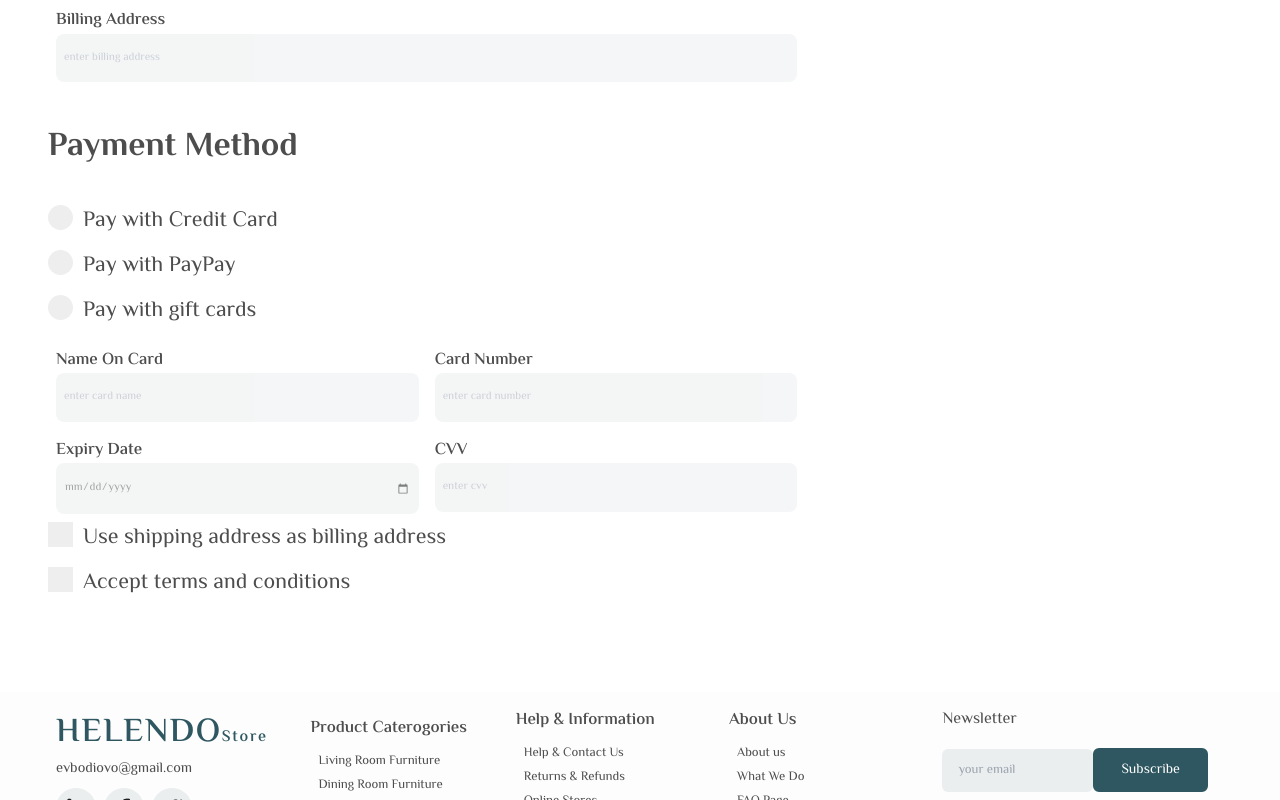
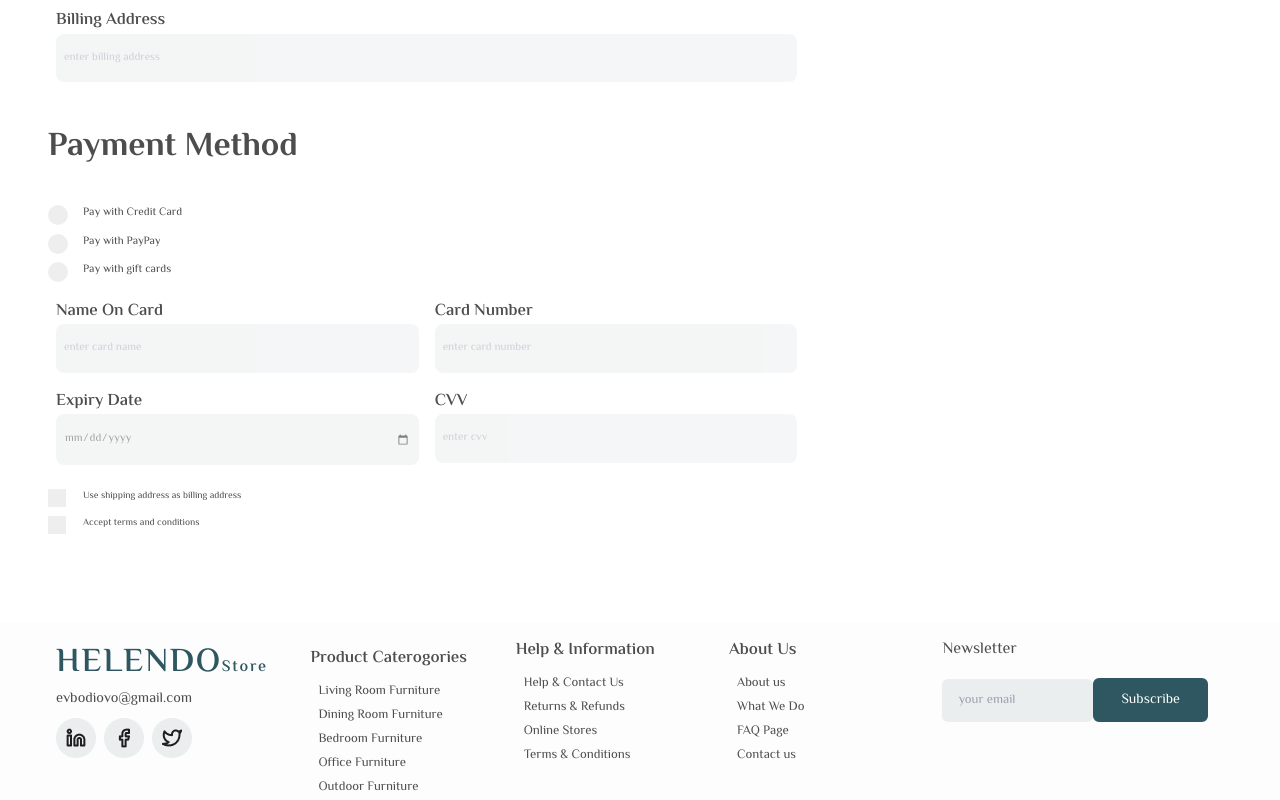
Before and after one commit to OvyEvbodi/e-commerce, a Next.js app: page /checkout in a window 1280 px wide. Shown: the part 611-1411 px from the top of the page. Built offline with nearby package versions, Linux system fonts and the light colour scheme.

Commit message:
Change checkbox colours

```diff
--- a/app/checkout/page.tsx
+++ b/app/checkout/page.tsx
@@ -106,12 +106,12 @@ const Checkout = () => {
                 <CheckoutFormRow text="CVV" placeholder="enter cvv" type="number" />
               </div>
             </div>
-            <div className="">
-            <label className="container">Use shipping address as billing address
+            <div className="mt-4">
+            <label className="c-container">Use shipping address as billing address
               <input type="checkbox" name="payment_type" />
               <span className="c-checkmark"></span>
             </label>
-            <label className="container">Accept terms and conditions
+            <label className="c-container">Accept terms and conditions
               <input type="checkbox" name="" />
               <span className="c-checkmark"></span>
             </label>
--- a/app/globals.css
+++ b/app/globals.css
@@ -123,7 +123,7 @@ body {
   padding-left: 35px;
   margin-bottom: 12px;
   cursor: pointer;
-  font-size: 22px;
+  font-size: 0.7rem;
   -webkit-user-select: none;
   -moz-user-select: none;
   -ms-user-select: none;
@@ -144,8 +144,8 @@ body {
   position: absolute;
   top: 0;
   left: 0;
-  height: 25px;
-  width: 25px;
+  height: 20px;
+  width: 20px;
   background-color: #eee;
   border-radius: 50%;
 }
@@ -157,7 +157,7 @@ body {
 
 /* When the radio button is checked, add a blue background */
 .container input:checked ~ .checkmark {
-  background-color: var(--green);
+  background-color: var(--orange);
 }
 
 /* Create the indicator (the dot/circle - hidden when not checked) */
@@ -174,23 +174,23 @@ body {
 
 /* Style the indicator (dot/circle) */
 .container .checkmark:after {
-  top: 9px;
-  left: 9px;
-  width: 8px;
-  height: 8px;
+  top: 7px;
+  left: 7px;
+  width: 7px;
+  height: 7px;
   border-radius: 50%;
   background: white;
 }
 
 /* --------------------------------------- */
 /* Customize the label (the container) */
-.container {
+.c-container {
   display: block;
   position: relative;
   padding-left: 35px;
   margin-bottom: 12px;
   cursor: pointer;
-  font-size: 22px;
+  font-size: 0.6rem;
   -webkit-user-select: none;
   -moz-user-select: none;
   -ms-user-select: none;
@@ -198,7 +198,7 @@ body {
 }
 
 /* Hide the browser's default checkbox */
-.container input {
+.c-container input {
   position: absolute;
   opacity: 0;
   cursor: pointer;
@@ -211,18 +211,18 @@ body {
   position: absolute;
   top: 0;
   left: 0;
-  height: 25px;
-  width: 25px;
+  height: 18px;
+  width: 18px;
   background-color: #eee;
 }
 
 /* On mouse-over, add a grey background color */
-.container:hover input ~ .c-checkmark {
+.c-container:hover input ~ .c-checkmark {
   background-color: #ccc;
 }
 
 /* When the checkbox is checked, add a blue background */
-.container input:checked ~ .c-checkmark {
+.c-container input:checked ~ .c-checkmark {
   background-color: var(--green);
 }
 
@@ -234,16 +234,16 @@ body {
 }
 
 /* Show the checkmark when checked */
-.container input:checked ~ .c-checkmark:after {
+.c-container input:checked ~ .c-checkmark:after {
   display: block;
 }
 
 /* Style the checkmark/indicator */
-.container .c-checkmark:after {
-  left: 9px;
-  top: 5px;
+.c-container .c-checkmark:after {
+  left: 7px;
+  top: 4px;
   width: 5px;
-  height: 10px;
+  height: 9px;
   border: solid white;
   border-width: 0 3px 3px 0;
   -webkit-transform: rotate(45deg);
--- /dev/null
+++ b/components/Dropdown.tsx
@@ -0,0 +1,18 @@
+// dropdown component
+
+const Dropdown = () => {
+  return (
+    <div>
+      <label htmlFor="categories">Category</label>
+
+      <select name="cat">
+        <option value="Nig">Nig</option>
+        <option value="Nig">Nig</option>
+        <option value="Nig">Nig</option>
+        <option value="Nig">Nig</option>
+      </select>
+    </div>
+  )
+};
+
+export default Dropdown;
```
